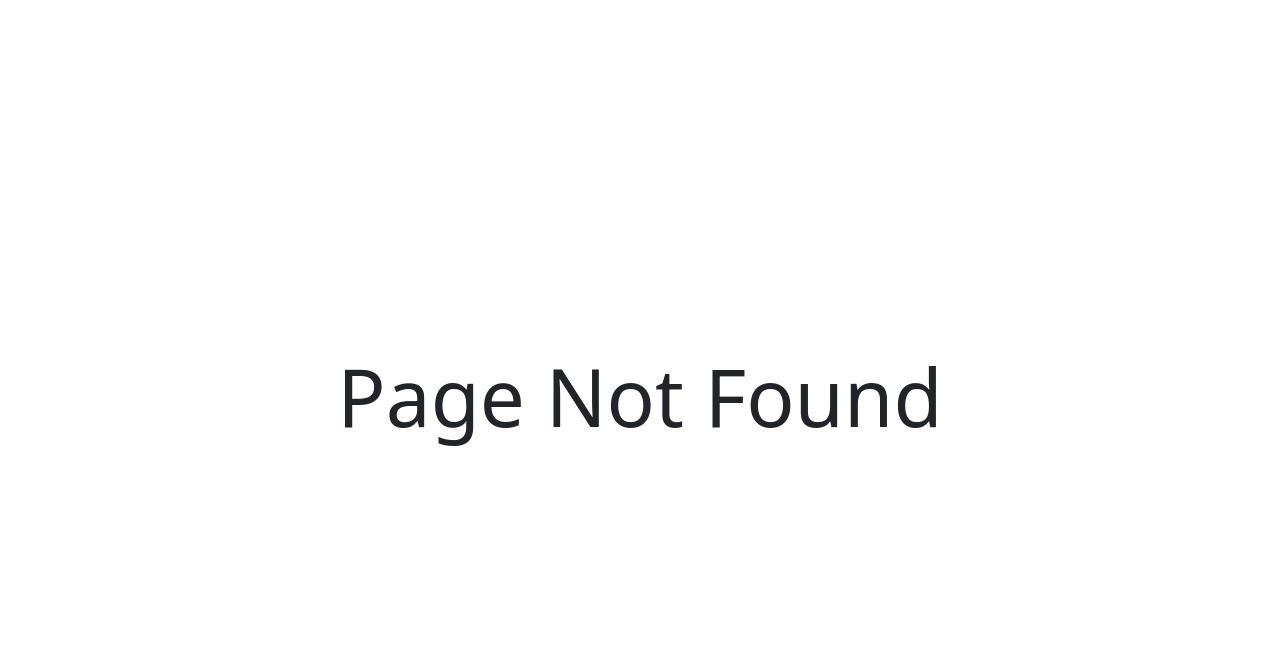
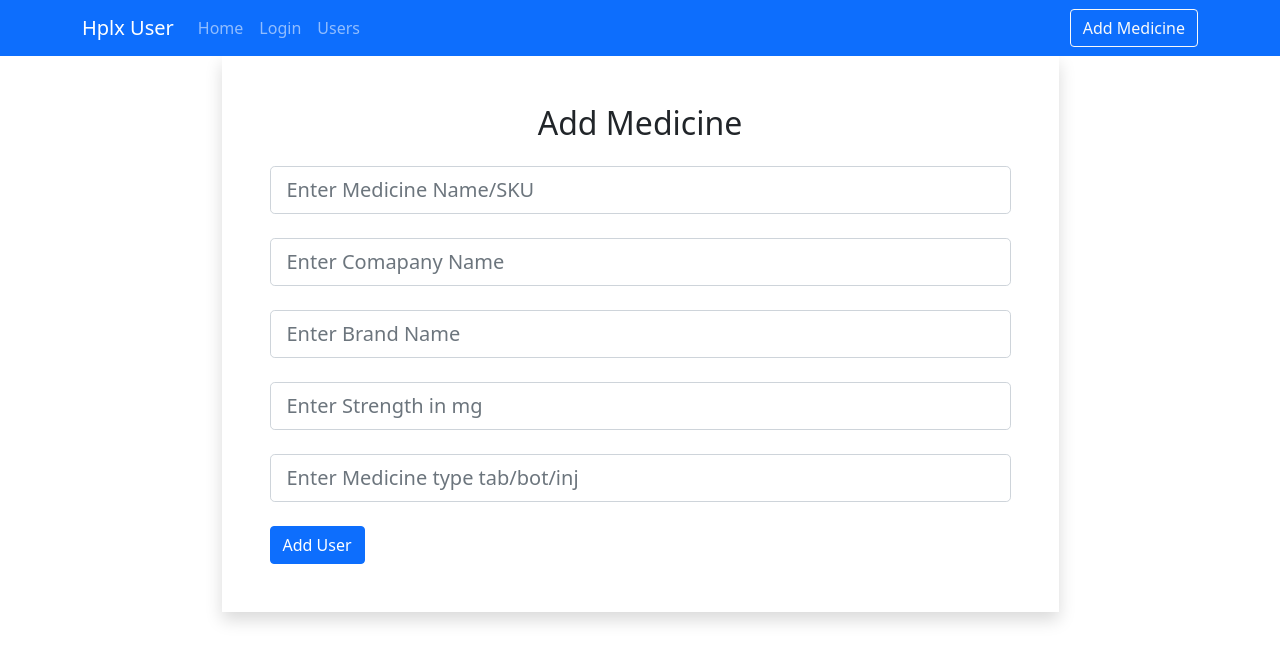
Before and after one commit to hplxsarthak/react-med-project, a React (Create React App) app: page /med/add in a window 1280 px wide. Before the commit this address had no page. Shown: the top 662 px of the page. Built offline with nearby package versions, Linux system fonts and the light colour scheme.

Commit message:
Make a button and a form to add Medicine

```diff
--- a/src/App.js
+++ b/src/App.js
@@ -7,6 +7,7 @@ import Login from "./components/pages/Login";
 import Users from "./components/pages/Users";
 import Navbar from "./components/layout/Navbar";
 import Notfound from "./components/pages/Notfound";
+import AddMed from "./components/Catalog/AddMed";
 
 function App() {
   return (
@@ -16,6 +17,7 @@ function App() {
         <Route path="/home" element={<Home />}></Route>
         <Route path="/login" element={<Login />}></Route>
         <Route path="/users" element={<Users />}></Route>
+        <Route path="/med/add" element={<AddMed />}></Route>
 
         {/* When no route matches we use path="*" which means that this will be rendered */}
         <Route path="*" element={<Notfound />}></Route>
--- /dev/null
+++ b/src/components/Catalog/AddMed.js
@@ -0,0 +1,62 @@
+import React, { useState } from "react";
+
+const AddMed = () => {
+
+    return (
+        <div className="container">
+            <div className="w-75 mx-auto shadow p-5">
+                <h2 className="text-center mb-4">Add Medicine</h2>
+                <form>
+                    <div className="form-group">
+                        <input
+                            type="text"
+                            className="form-control form-control-lg"
+                            placeholder="Enter Medicine Name/SKU"
+                            name="Med_Name"
+                        />
+                    </div>
+                    <br/>
+                    <div className="form-group">
+                        <input
+                            type="text"
+                            className="form-control form-control-lg"
+                            placeholder="Enter Comapany Name"
+                            name="Comp_Name"
+                        />
+                    </div>
+                    <br/>
+                    <div className="form-group">
+                        <input
+                            type="text"
+                            className="form-control form-control-lg"
+                            placeholder="Enter Brand Name"
+                            name="Brand"
+                        />
+                    </div>
+                    <br />
+                    <div className="form-group">
+                        <input
+                            type="text"
+                            className="form-control form-control-lg"
+                            placeholder="Enter Strength in mg"
+                            name="Strength"
+                        />
+                    </div>
+                    <br />
+                    <div className="form-group">
+                        <input
+                            type="text"
+                            className="form-control form-control-lg"
+                            placeholder="Enter Medicine type tab/bot/inj"
+                            name="Med_Type"
+                        />
+                    </div>
+                    <br />
+                    <button className="btn btn-primary btn-block">Add User</button>
+                </form>
+            </div>
+        </div>
+    )
+}
+
+export default AddMed;
--- a/src/components/layout/Navbar.js
+++ b/src/components/layout/Navbar.js
@@ -25,7 +25,7 @@ const Navbar = () => {
                     </ul>
                 </div>
 
-                <button className="btn btn-outline-light">Add Medicine</button>
+                <Link to="/med/add" className="btn btn-outline-light">Add Medicine</Link>
 
             </div>
         </nav>
```
